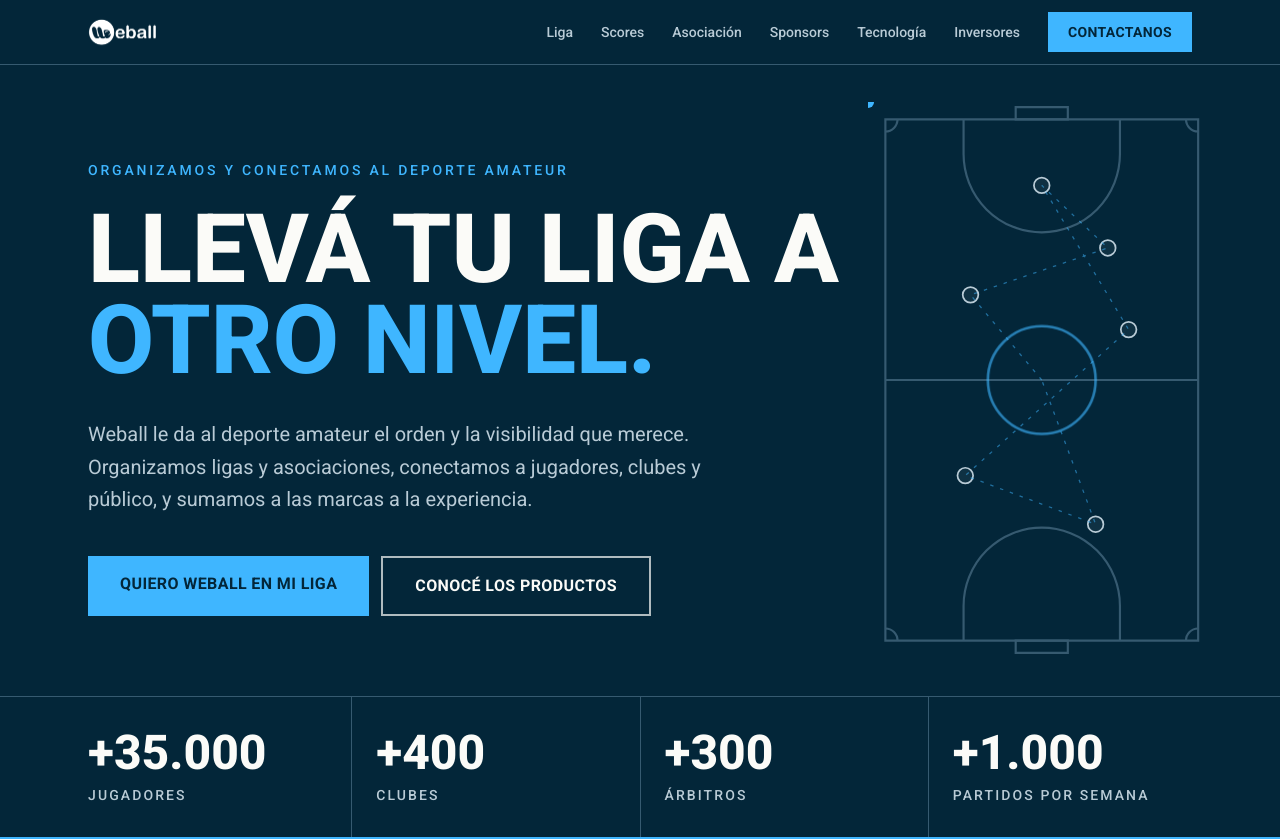
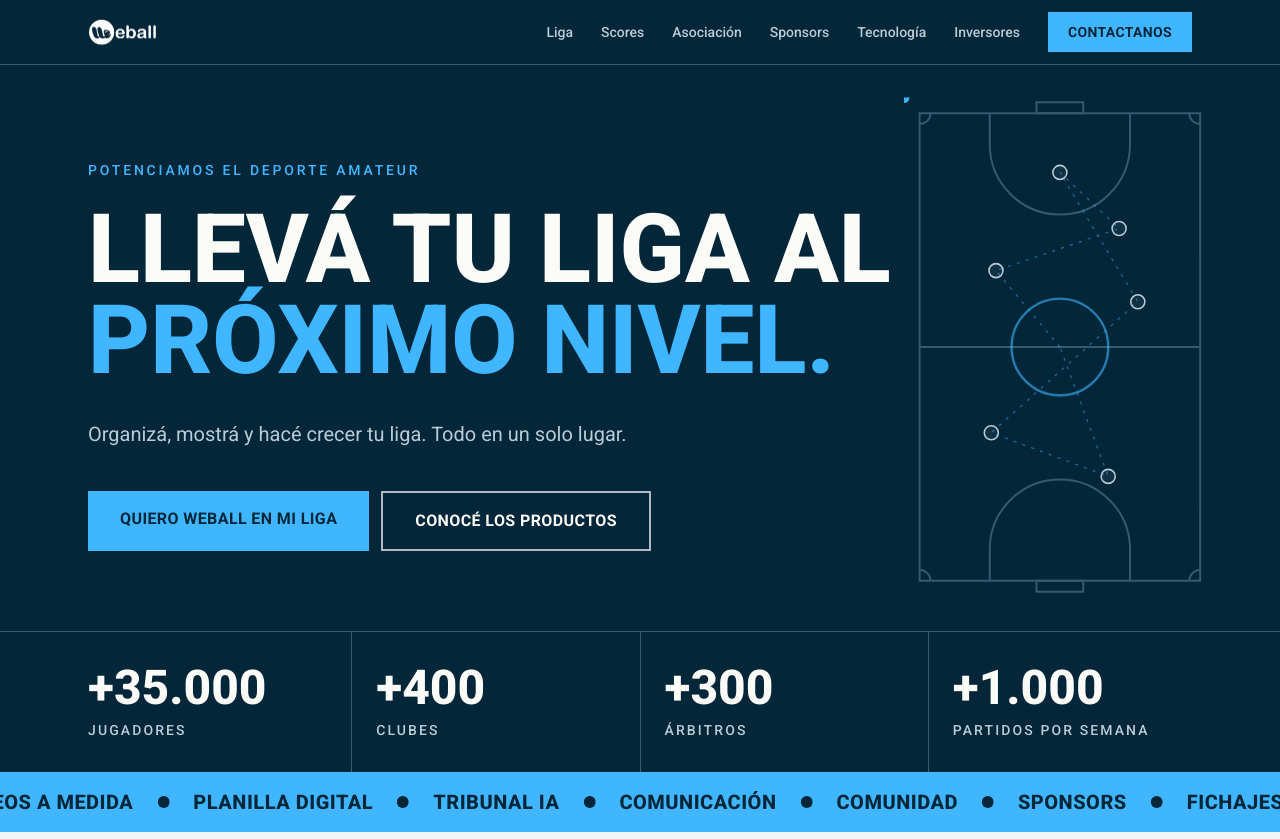
Before and after one commit to WeballCode/weball-landing, a React (Vite) app: page / in a window 1280 px wide. Shown: the top 839 px of the page. Built offline with nearby package versions, Linux system fonts and the light colour scheme.

Commit message:
Portada: Llevá tu liga al próximo nivel, con texto más corto

```diff
--- a/src/components/Hero.jsx
+++ b/src/components/Hero.jsx
@@ -16,21 +16,20 @@
         <CourtLines className="pointer-events-none absolute top-1/2 -right-28 h-[115%] -translate-y-1/2 opacity-30 sm:-right-16 lg:right-[max(1.5rem,calc((100vw-72rem)/2))] lg:h-[88%] lg:opacity-100" />
         <div className="relative mx-auto max-w-6xl px-4 pt-16 pb-16 sm:px-6 sm:pt-24 sm:pb-20">
           <Reveal as="p" className="text-sm font-medium uppercase tracking-[0.2em] text-celeste">
-            Organizamos y conectamos al deporte amateur
+            Potenciamos el deporte amateur
           </Reveal>
 
           <h1 className="mt-6 max-w-4xl text-[2.75rem] font-extrabold uppercase leading-[0.95] sm:text-7xl lg:text-8xl">
             <Reveal as="span" delay={150} className="block">
-              Llevá tu liga a
+              Llevá tu liga al
             </Reveal>
             <Reveal as="span" delay={300} className="block text-celeste">
-              otro nivel.
+              próximo nivel.
             </Reveal>
           </h1>
 
           <Reveal as="p" delay={450} className="mt-8 max-w-2xl text-lg leading-relaxed text-bruma sm:text-xl">
-            Weball le da al deporte amateur el orden y la visibilidad que merece. Organizamos ligas y asociaciones,
-            conectamos a jugadores, clubes y público, y sumamos a las marcas a la experiencia.
+            Organizá, mostrá y hacé crecer tu liga. Todo en un solo lugar.
           </Reveal>
 
           <Reveal delay={600} className="mt-10 flex flex-col gap-3 sm:flex-row">
```
